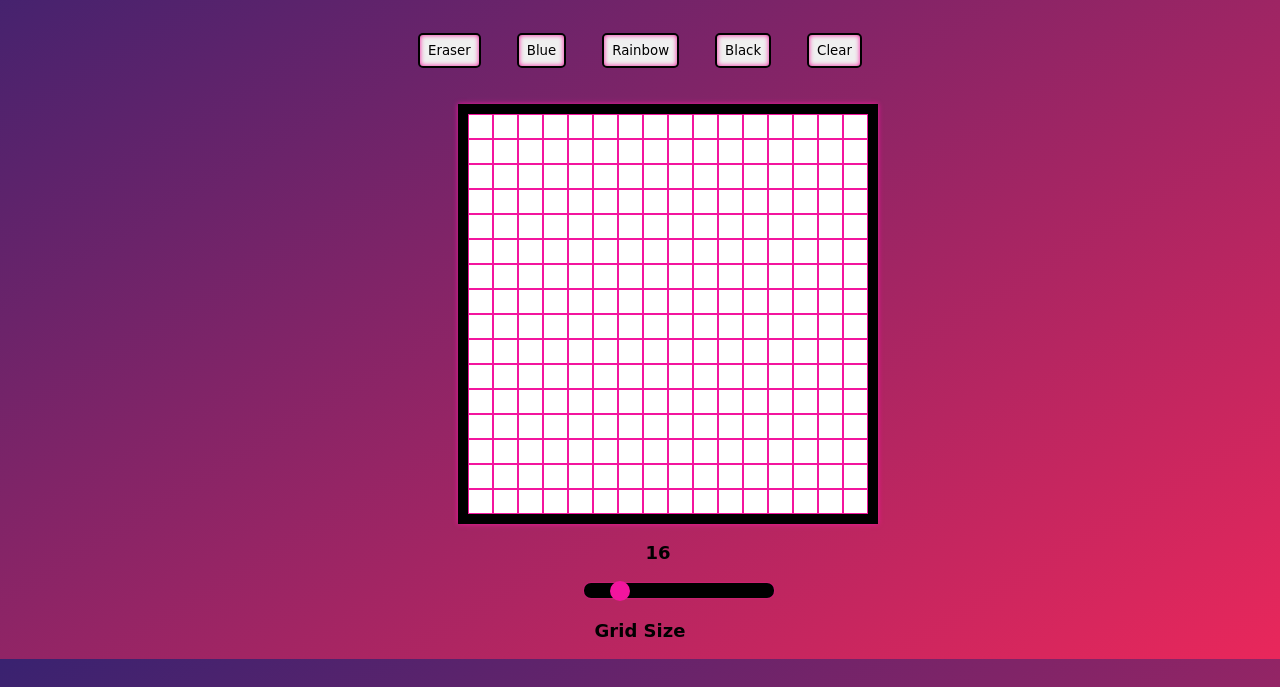
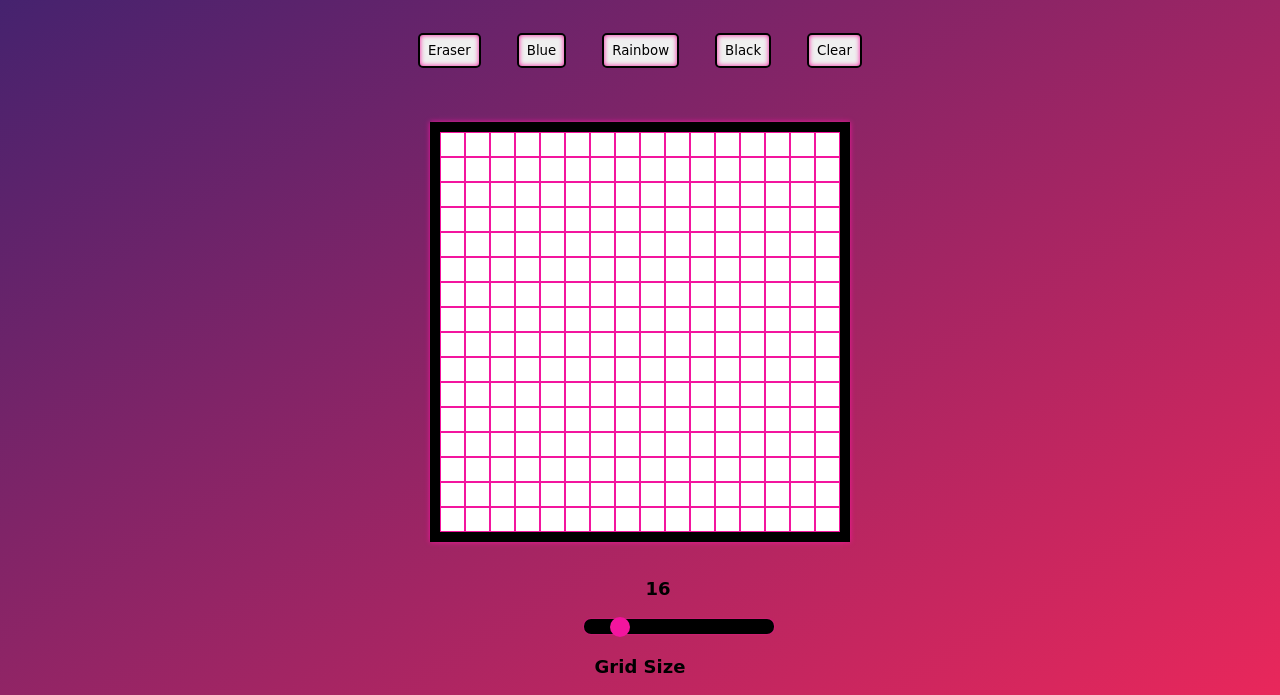
Before and after one commit to Aamnayy6/Etch-a-sketch, a plain HTML site: page index.html in a window 1280 px wide. Shown: the part 113-808 px from the top of the page. Drawn offline with Linux system fonts and the light colour scheme.

Commit message:
alignment updated

```diff
--- a/styles.css
+++ b/styles.css
@@ -9,13 +9,14 @@ html{
   background-image: linear-gradient(to bottom right, #392270, #E9275B);
 }
 #grid{
-    height: 400px;
-    width: 400px;
+
     display: grid;
     grid-template-columns: repeat(16, 1fr);
     border: 10px solid black;
     box-shadow: 0 0 5px rgb(243, 21, 158);
-    margin-left: 25rem;
+    max-width: 400px;
+    min-height: 400px;
+    margin: 2rem auto;
 }
 .square{
     flex: 1;
```
